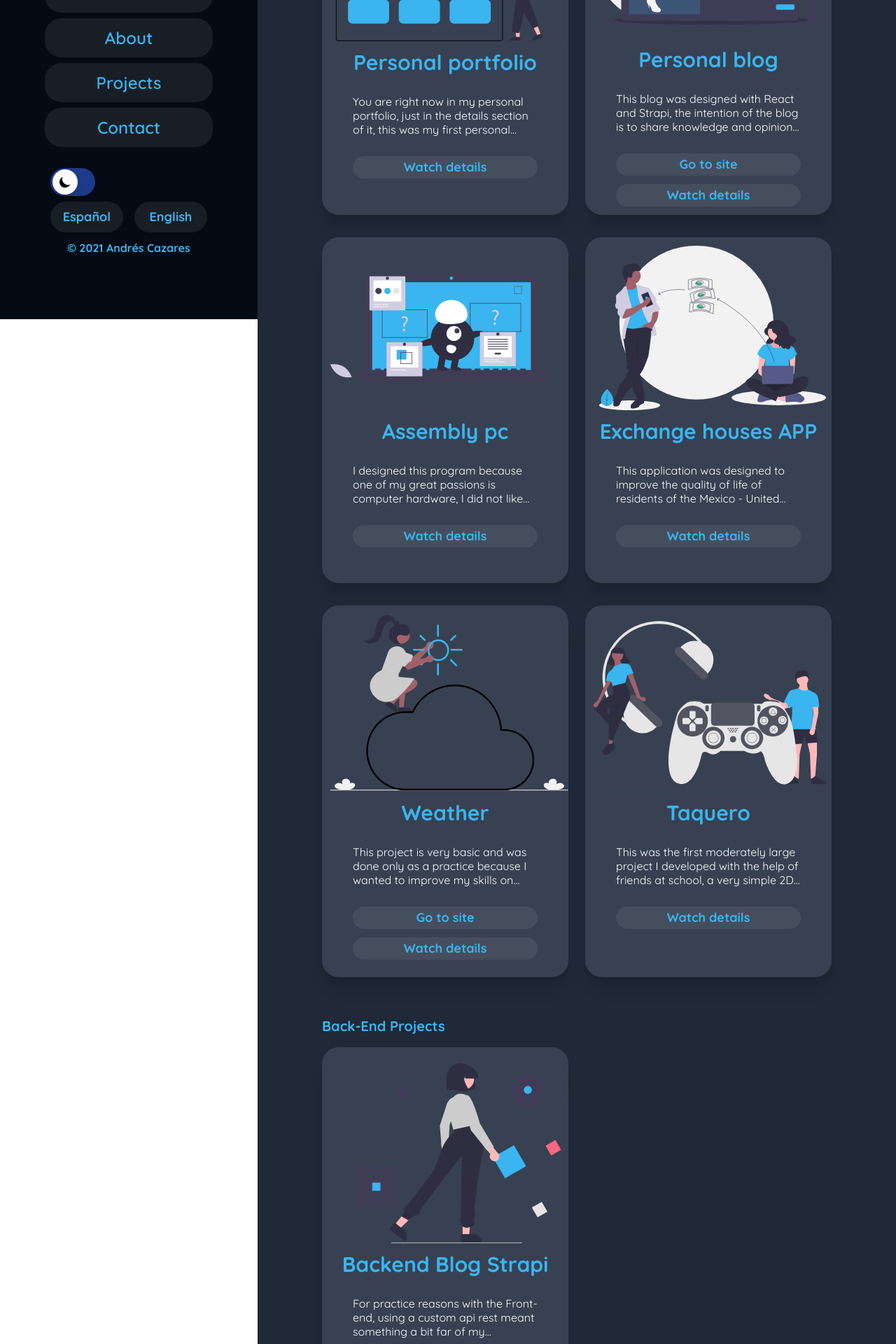
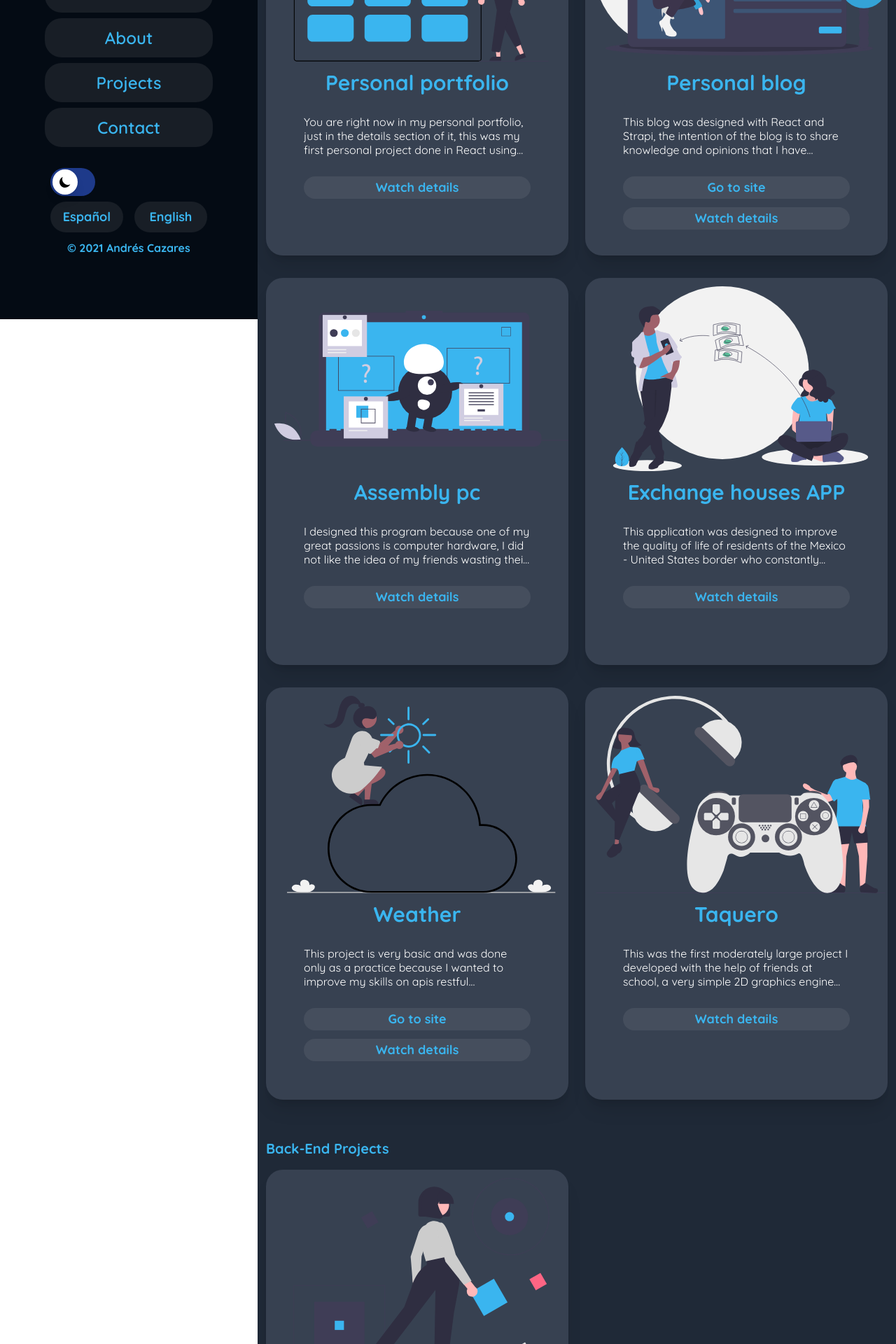
Before and after one commit to sayaskye/portfolio, a Next.js app: page /portfolio in a window 1280 px wide. Shown: the part 360-2280 px from the top of the page at 70% size. Built offline with nearby package versions, Linux system fonts and the light colour scheme.

Commit message:
refactor: portfolio done

```diff
--- /dev/null
+++ b/components/portfolio/projects.ts
@@ -0,0 +1,102 @@
+export const portfolioFront = [
+  {
+    title: "portfolio",
+    imageType: "portfolio",
+    videoId: "",
+    videoBool: false,
+    urlBool: false,
+    url: "",
+  },
+  {
+    title: "personalBlog",
+    imageType: "personalblog",
+    videoId: "",
+    videoBool: false,
+    urlBool: true,
+    url: "https://www.blog.andrescazares.com/",
+  },
+  {
+    title: "ASMPC",
+    imageType: "asmpc",
+    videoId: "lWhj9hW31Js",
+    videoBool: true,
+    urlBool: false,
+    url: "",
+  },
+  {
+    title: "CDC",
+    imageType: "cdc",
+    videoId: "x4eM3QJlwDE",
+    videoBool: true,
+    urlBool: false,
+    url: "",
+  },
+  {
+    title: "weather",
+    imageType: "weather",
+    videoId: "0gCM5yIAZ7Q",
+    videoBool: true,
+    urlBool: true,
+    url: "https://www.clima.andrescazares.com",
+  },
+  {
+    title: "taquero",
+    imageType: "videogame",
+    videoId: "g-3pOXJKiiE",
+    videoBool: true,
+    urlBool: false,
+    url: "",
+  },
+];
+export const portfolioBack = [
+  {
+    title: "strapiBlog",
+    imageType: "strapi",
+    videoId: "",
+    videoBool: false,
+    urlBool: true,
+    url: "https://github.com/sayaskye/blog-strapi",
+  },
+];
+export const portfolioCourses = [
+  {
+    title: "ProductHunt",
+    imageType: "web",
+    videoId: "",
+    videoBool: false,
+    urlBool: true,
+    url: "https://www.phc.andrescazares.com",
+  },
+  {
+    title: "chat",
+    imageType: "chat",
+    videoId: "D3u3pPRJStk",
+    videoBool: true,
+    urlBool: true,
+    url: "https://www.superchat.andrescazares.com",
+  },
+  {
+    title: "blogphp",
+    imageType: "phpblog",
+    videoId: "dpMQ3WPNOqE",
+    videoBool: true,
+    urlBool: false,
+    url: "",
+  },
+  {
+    title: "apiLaravel",
+    imageType: "apis",
+    videoId: "",
+    videoBool: false,
+    urlBool: true,
+    url: "https://github.com/sayaskye/apirestlaravel",
+  },
+  {
+    title: "apiNode",
+    imageType: "apis",
+    videoId: "",
+    videoBool: false,
+    urlBool: true,
+    url: "https://github.com/sayaskye/apirestnodejs",
+  },
+];
--- a/pages/portfolio.tsx
+++ b/pages/portfolio.tsx
@@ -6,134 +6,72 @@ import HeaderSeo from "../components/seo/HeaderSeo";
 import Layout from "../components/layout";
 import PortfolioCard from "../components/portfolio/PortfolioCard";
 
+import {
+  portfolioBack,
+  portfolioCourses,
+  portfolioFront,
+} from "../components/portfolio/projects";
 import { configContext } from "../context/configContext";
 
 const Portfolio = () => {
   const { locale } = useContext(configContext);
+
   return (
     <>
       <HeaderSeo locale={locale} page="portfolio" />
       <Layout>
         <div className="w-screen h-auto pb-[54px] bg-gray-200 duration-500 ease-in dark:bg-gray-800">
-          <div className="container mx-auto">
-            <div className=" mx-auto lg:mx-20  my-10 dark:text-white duration-300 ease-in">
           <h1 className="text-main-lightblue dark:text-main-blue text-5xl my-10 font-bold mx-3 duration-300 ease-in text-center">
-                <FormattedMessage
-                  id="portfolio.title"
-                  defaultMessage="Projects"
-                />
+            <FormattedMessage id="portfolio.title" />
           </h1>
+          <div className="container mx-auto my-10 dark:text-white duration-300 ease-in">
             <h3 className="text-main-lightblue dark:text-main-blue text-xl font-bold mx-5 lg:mx-3 duration-300 ease-in ">
-                <FormattedMessage id="portfolio.front" defaultMessage="" />
+              <FormattedMessage id="portfolio.front" />
             </h3>
             <div className=" grid grid-cols-1 xl:grid-cols-2 ">
+              {portfolioFront.map((item, index) => (
                 <PortfolioCard
-                  title="portfolio"
-                  imageType="portfolio"
-                  videoId=""
-                  videoBool={false}
-                  urlBool={false}
-                  url=""
+                  key={index}
+                  title={item.title}
+                  imageType={item.imageType}
+                  videoId={item.videoId}
+                  videoBool={item.videoBool}
+                  urlBool={item.urlBool}
+                  url={item.url}
                 />
-                <PortfolioCard
-                  title="personalBlog"
-                  imageType="personalblog"
-                  videoId=""
-                  videoBool={false}
-                  urlBool={true}
-                  url="https://www.blog.andrescazares.com/"
-                />
-                <PortfolioCard
-                  title="ASMPC"
-                  imageType="asmpc"
-                  videoId="lWhj9hW31Js"
-                  videoBool={true}
-                  urlBool={false}
-                  url=""
-                />
-                <PortfolioCard
-                  title="CDC"
-                  imageType="cdc"
-                  videoId="x4eM3QJlwDE"
-                  videoBool={true}
-                  urlBool={false}
-                  url=""
-                />
-                <PortfolioCard
-                  title="weather"
-                  imageType="weather"
-                  videoId="0gCM5yIAZ7Q"
-                  videoBool={true}
-                  urlBool={true}
-                  url="https://www.clima.andrescazares.com"
-                />
-                <PortfolioCard
-                  title="taquero"
-                  imageType="videogame"
-                  videoId="g-3pOXJKiiE"
-                  videoBool={true}
-                  urlBool={false}
-                  url=""
-                />
+              ))}
             </div>
             <h3 className="text-main-lightblue dark:text-main-blue text-xl font-bold mx-5 lg:mx-3 duration-300 ease-in mt-10">
-                <FormattedMessage id="portfolio.back" defaultMessage="" />
+              <FormattedMessage id="portfolio.back" />
             </h3>
             <div className=" grid grid-cols-1 xl:grid-cols-2 ">
+              {portfolioBack.map((item, index) => (
                 <PortfolioCard
-                  title="strapiBlog"
-                  imageType="strapi"
-                  videoId=""
-                  videoBool={false}
-                  urlBool={true}
-                  url="https://github.com/sayaskye/blog-strapi"
+                  key={index}
+                  title={item.title}
+                  imageType={item.imageType}
+                  videoId={item.videoId}
+                  videoBool={item.videoBool}
+                  urlBool={item.urlBool}
+                  url={item.url}
                 />
+              ))}
             </div>
             <h3 className="text-main-lightblue dark:text-main-blue text-xl font-bold mx-5 lg:mx-3 duration-300 ease-in mt-10">
-                <FormattedMessage id="portfolio.course" defaultMessage="" />
+              <FormattedMessage id="portfolio.course" />
             </h3>
             <div className=" grid grid-cols-1 xl:grid-cols-2 ">
+              {portfolioCourses.map((item, index) => (
                 <PortfolioCard
-                  title="ProductHunt"
-                  imageType="web"
-                  videoId=""
-                  videoBool={false}
-                  urlBool={true}
-                  url="https://www.phc.andrescazares.com"
+                  key={index}
+                  title={item.title}
+                  imageType={item.imageType}
+                  videoId={item.videoId}
+                  videoBool={item.videoBool}
+                  urlBool={item.urlBool}
+                  url={item.url}
                 />
-                <PortfolioCard
-                  title="chat"
-                  imageType="chat"
-                  videoId="D3u3pPRJStk"
-                  videoBool={true}
-                  urlBool={true}
-                  url="https://www.superchat.andrescazares.com"
-                />
-                <PortfolioCard
-                  title="blogphp"
-                  imageType="phpblog"
-                  videoId="dpMQ3WPNOqE"
-                  videoBool={true}
-                  urlBool={false}
-                  url=""
-                />
-                <PortfolioCard
-                  title="apiLaravel"
-                  imageType="apis"
-                  videoId=""
-                  videoBool={false}
-                  urlBool={true}
-                  url="https://github.com/sayaskye/apirestlaravel"
-                />
-                <PortfolioCard
-                  title="apiNode"
-                  imageType="apis"
-                  videoId=""
-                  videoBool={false}
-                  urlBool={true}
-                  url="https://github.com/sayaskye/apirestnodejs"
-                />
-              </div>
+              ))}
             </div>
           </div>
         </div>
```
Lines whose indentation alone changed are shown as unchanged.
